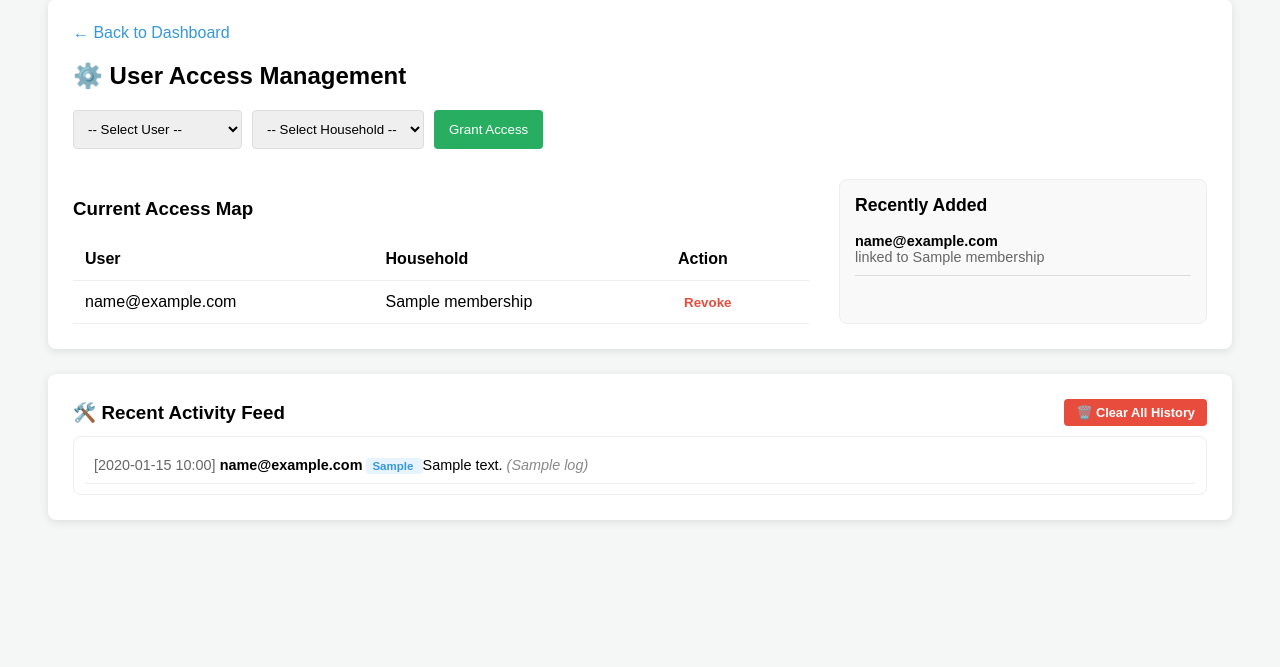
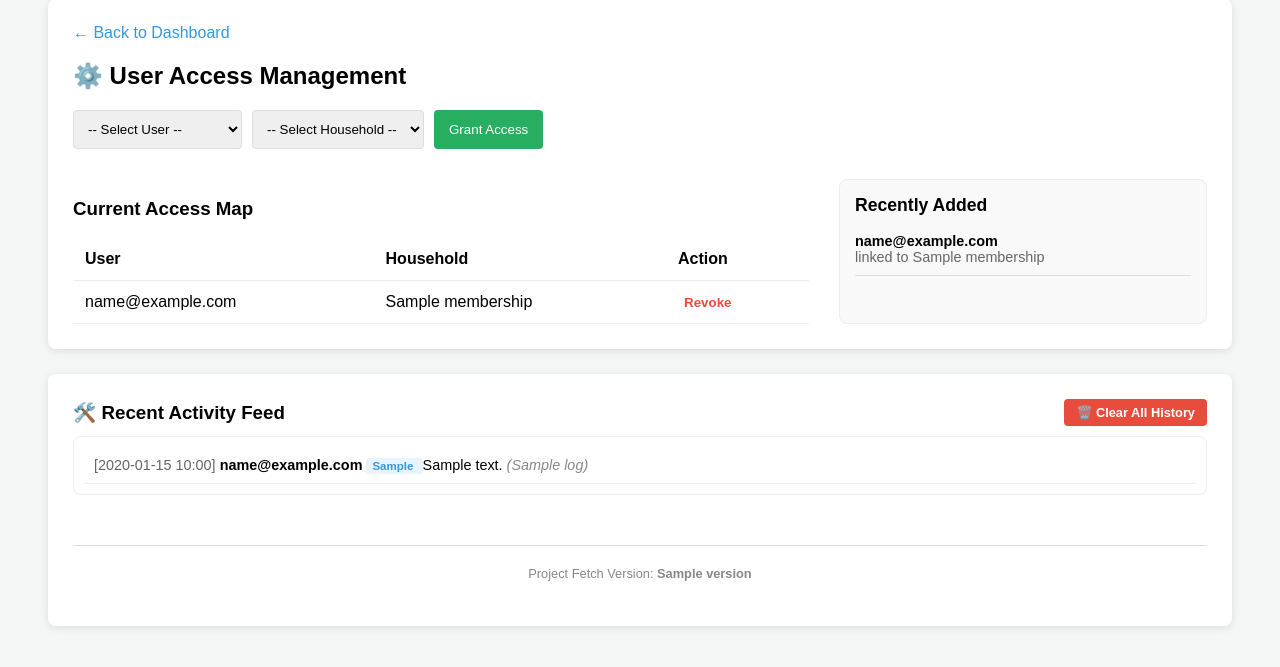
Before and after one commit to dbfletcher/fetch-control, a FastAPI app: template templates/admin.html in a window 1280 px wide. Shown: the part 49-716 px from the top of the page. Run offline with FastAPI, Linux system fonts and the light colour scheme; the template is opened without the code that fills it: most values are stand-ins (such as "Sample title", 1, 10 or a date in 2020); parts of the project's set-up code (start-up, migrations or seed data) failed here and were passed over.

Commit message:
Automated Deploy: Branch versioning implementation

```diff
--- a/templates/admin.html
+++ b/templates/admin.html
@@ -88,6 +88,9 @@
             </div>
             {% endfor %}
         </div>
+        <footer style="margin-top: 50px; padding: 20px; text-align: center; border-top: 1px solid #ddd; color: #888; font-size: 0.8em;">
+            Project Fetch Version: <strong style="color: var(--primary);">{{ version }}</strong>
+        </footer>
     </div>
 </body>
 </html>
```
